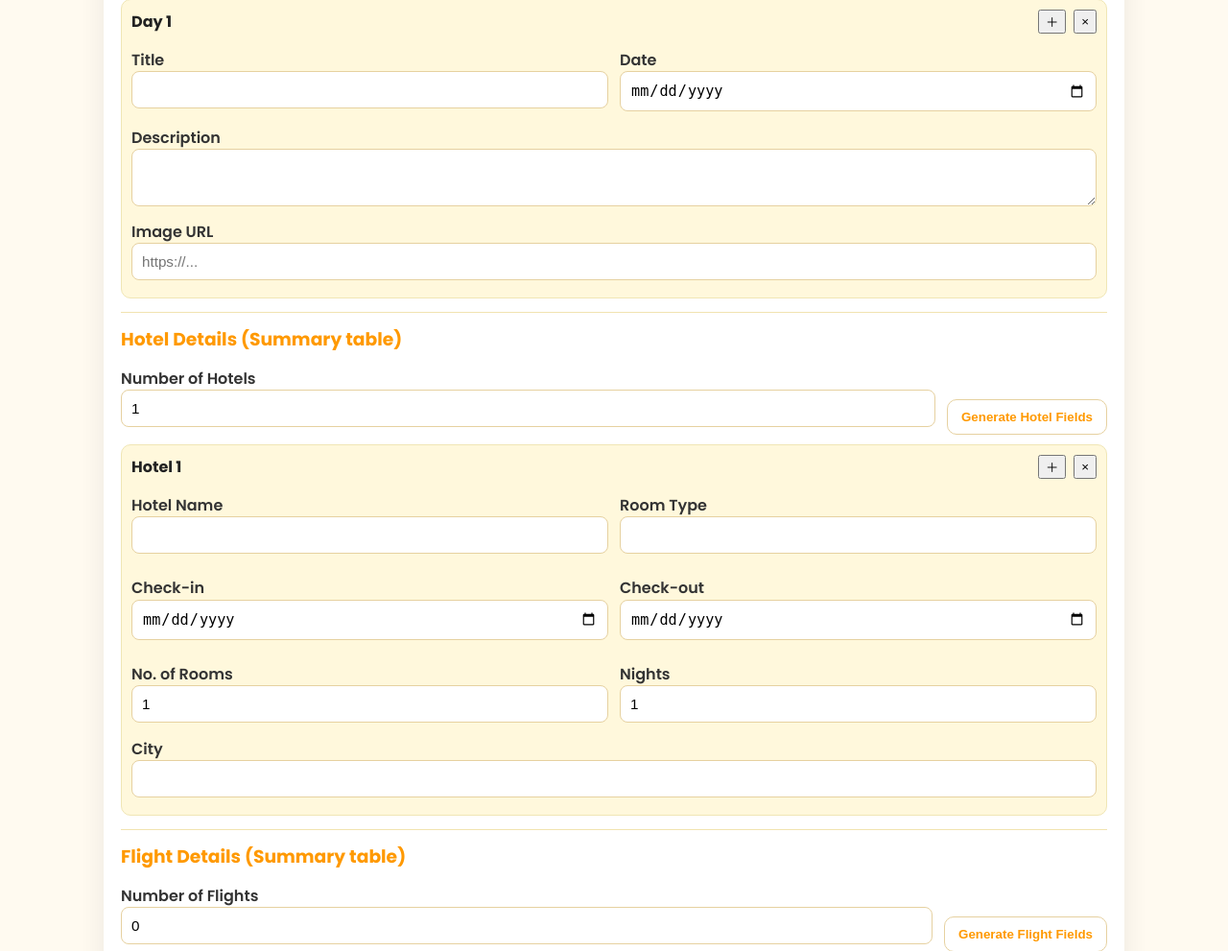
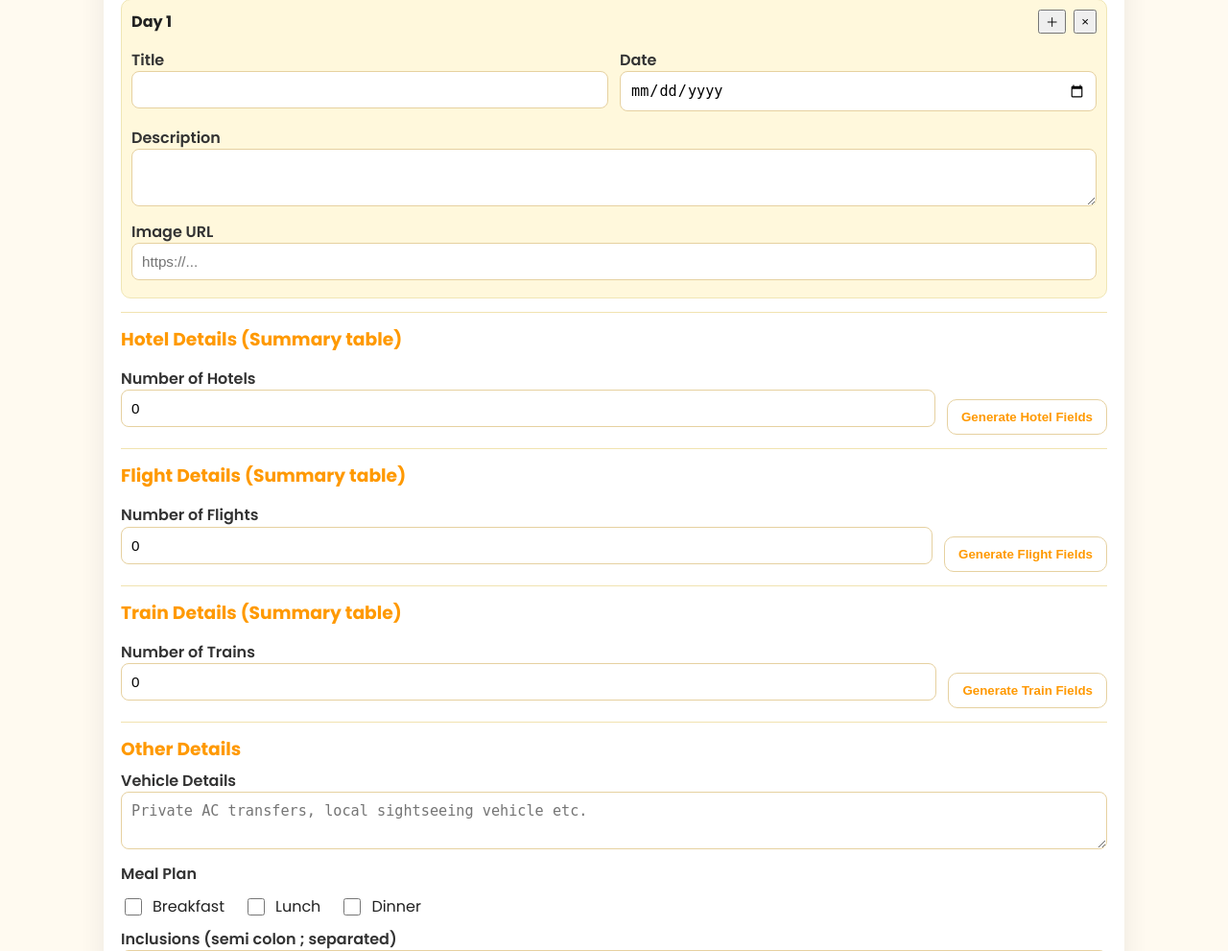
Before and after one commit to pratikparshetti/happyholidayz, a Flask app: page / in a window 1280 px wide. Shown: the part 1608-2599 px from the top of the page at 96% size. Run offline with Flask 3, Linux system fonts and the light colour scheme; some libraries are stand-ins or nearby versions.

Commit message:
default hotel to 0

```diff
--- a/itinerary_app/templates/index.html
+++ b/itinerary_app/templates/index.html
@@ -297,7 +297,7 @@
       <h3>Hotel Details (Summary table)</h3>
       <div class="row">
         <label class="block col">Number of Hotels <input type="number" id="numHotels" name="numHotels" min="0"
-            value="1"></label>
+            value="0"></label>
         <div style="align-self:end">
           <button type="button" class="btn secondary" id="genHotelsBtn">Generate Hotel Fields</button>
         </div>
```
